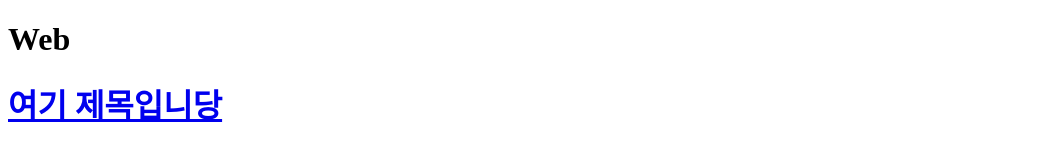
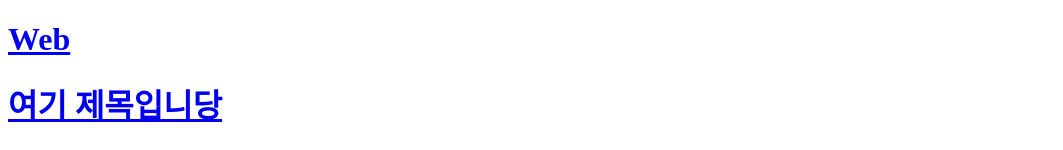
Before and after one commit to wjp1313/web, a plain HTML site: page index.html in a window 1280 px wide. Shown: the top 150 px of the page, without its empty margins (0-1063 px from the left). Drawn offline with Linux system fonts and the light colour scheme; a script that the page names is missing.

Commit message:
Add files via upload

```diff
--- a/index.html
+++ b/index.html
@@ -14,7 +14,7 @@
 <meta charset="utf-8">
 </head>
 <body>
-<h1> Web<a href="index.html"> </a> </h1>
+<h1> <a href="index.html"> Web </a> </h1>
 <h1><a href="index.html">여기 제목입니당</a></h1>
 
 <ol>
```
